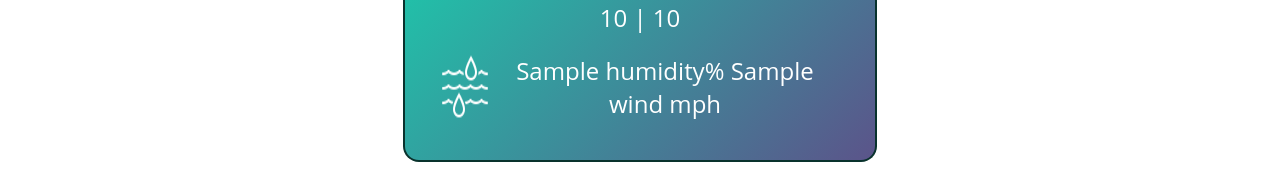
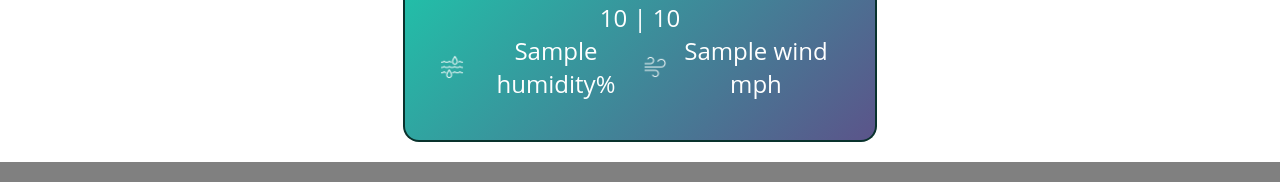
Before and after one commit to Karston02/weather-app, a Flask app: template templates/index.html in a window 1280 px wide. Shown: the part 896-1078 px from the top of the page. Run offline with Flask 3, Linux system fonts and the light colour scheme; the template is opened without the code that fills it: most values are stand-ins (such as "Sample title", 1, 10 or a date in 2020).

Commit message:
formatting UI

```diff
--- a/static/styles/styles.css
+++ b/static/styles/styles.css
@@ -149,3 +149,20 @@ p {
     justify-content: space-between;
     margin-top: 20px;
 }
+
+.humidity-wind-info {
+    display: flex;
+    align-items: center;
+    justify-content: space-between;
+}
+
+.info-item {
+    display: flex;
+    align-items: center;
+    gap: auto;
+}
+
+.info-item img {
+    width: 24px;
+    margin-right: 5px;
+}
--- a/templates/index.html
+++ b/templates/index.html
@@ -36,9 +36,15 @@
                 <div class="weather-info-item">
                     <p>{{data.temp_low}} | {{data.temp_high}}</p>
                 </div>
-                <div class="humidity-wind-row">
-                    <img src="../static/icons/humidity.png" />
-                    <p>{{data.humidity}}% {{data.wind}} mph</p>
+                <div class="humidity-wind-info">
+                    <div class="info-item">
+                        <img src="../static/icons/humidity.png" alt="Humidity Icon">
+                        <p>{{data.humidity}}%</p>
+                    </div>
+                    <div class="info-item">
+                        <img src="../static/icons/wind.png" alt="Wind Icon">
+                        <p>{{data.wind}} mph</p>
+                    </div>
                 </div>
         </div>
         {% endif %}
```
